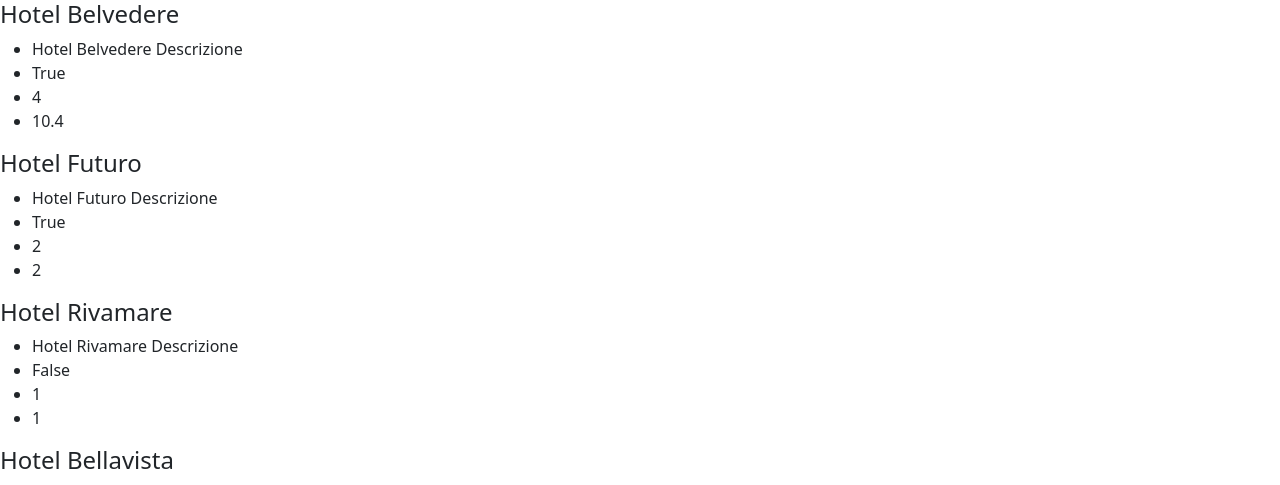
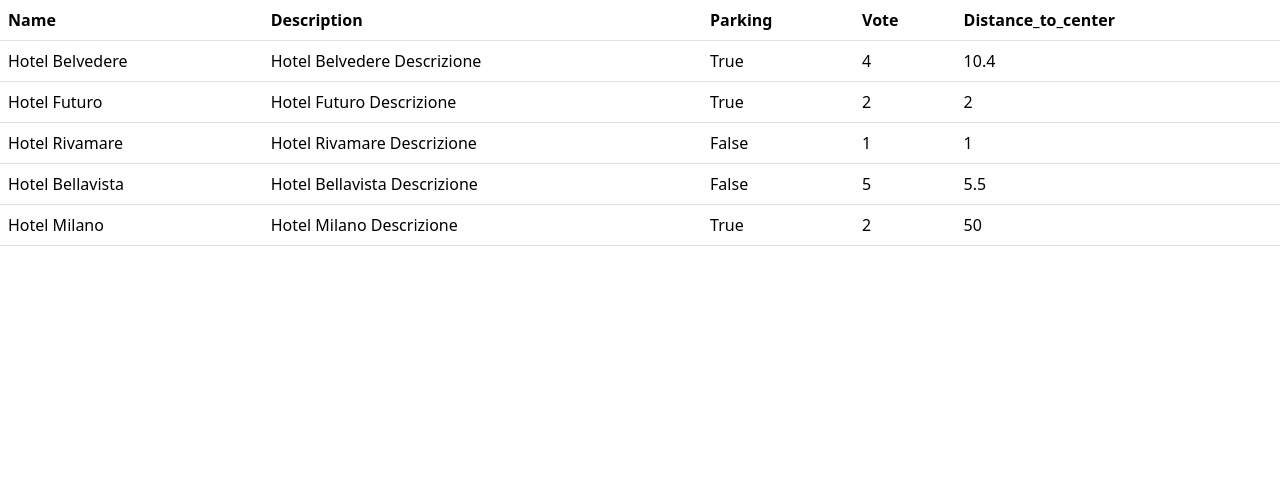
Before and after one commit to Gas9220/php-hotel, a PHP site: page / in a window 1280 px wide. Shown: the top 485 px of the page. Run offline with PHP 8.4, Linux system fonts and the light colour scheme.

Commit message:
Added a table to show hotels characteristics

```diff
--- a/index.php
+++ b/index.php
@@ -52,7 +52,7 @@ $hotels = [
 </head>
 
 <body>
-    <?php foreach ($hotels as $hotel) { ?>
+    <!-- <?php foreach ($hotels as $hotel) { ?>
         <div class="hotel">
             <h4><?php echo $hotel['name'] ?></h4>
             <ul>
@@ -62,8 +62,28 @@ $hotels = [
                 <li><?php echo $hotel['distance_to_center'] ?></li>
             </ul>
         </div>
-    <?php } ?>
+    <?php } ?> -->
 
+    <table class="table">
+        <thead>
+            <tr>
+                <?php foreach ($hotels[0] as $key => $hotel_option) { ?>
+                    <th scope="col"><?php echo ucwords($key) ?></th>
+                <?php } ?>
+            </tr>
+        </thead>
+        <?php foreach ($hotels as $key => $hotel) { ?>
+            <tbody>
+                <tr>
+                    <td scope="col"><?php echo $hotel['name'] ?></td>
+                    <td scope="col"><?php echo $hotel['description'] ?></td>
+                    <td scope="col"><?php echo $hotel['parking'] ? 'True' : 'False' ?></td>
+                    <td scope="col"><?php echo $hotel['vote'] ?></td>
+                    <td scope="col"><?php echo $hotel['distance_to_center'] ?></td>
+                </tr>
+            </tbody>
+        <?php } ?>
+    </table>
     <script src="https://cdn.jsdelivr.net/npm/bootstrap@5.3.0-alpha3/dist/js/bootstrap.bundle.min.js" integrity="sha384-ENjdO4Dr2bkBIFxQpeoTz1HIcje39Wm4jDKdf19U8gI4ddQ3GYNS7NTKfAdVQSZe" crossorigin="anonymous"></script>
 </body>
 
```
